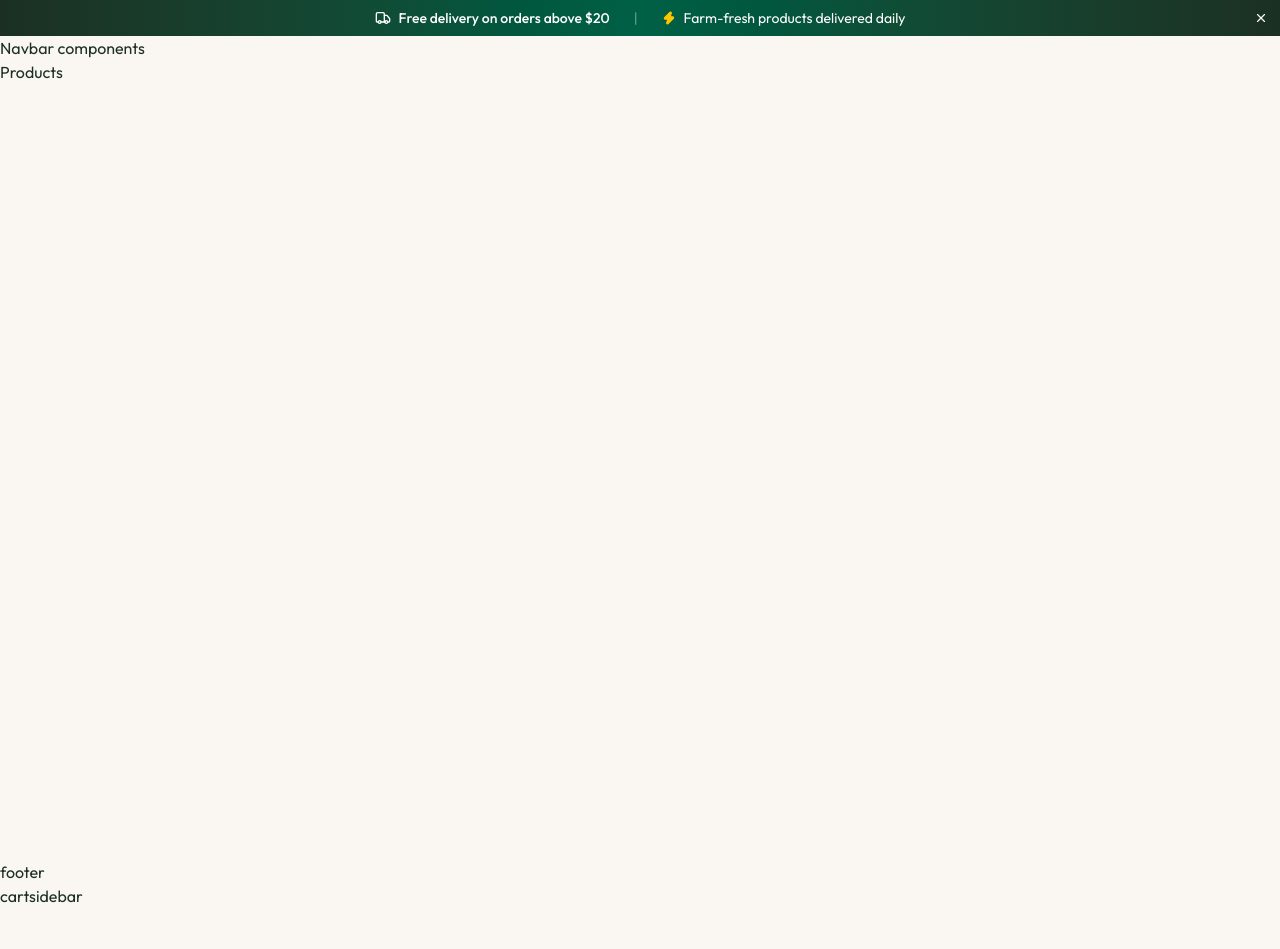
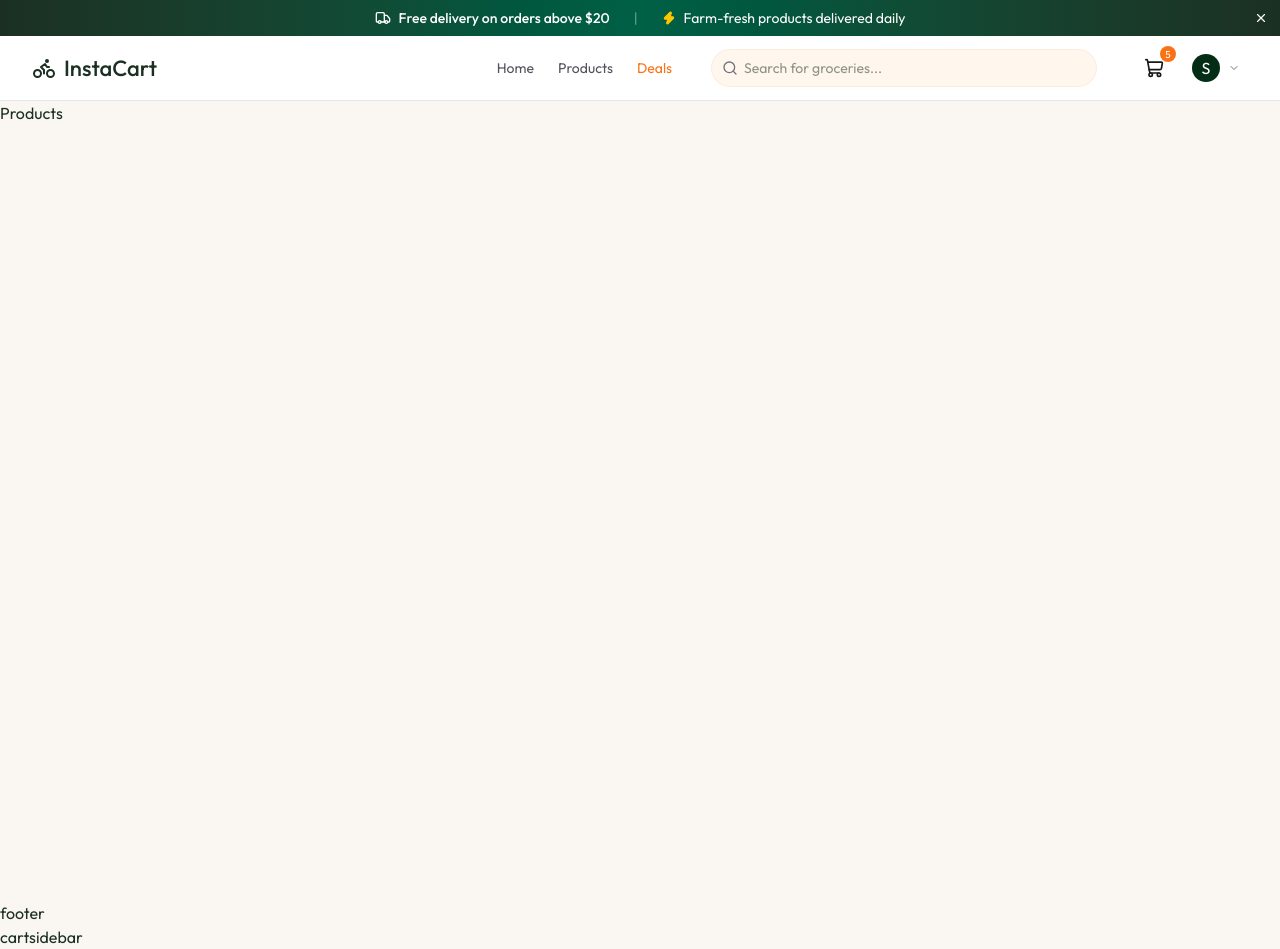
Before and after one commit to SumitSinghRajput-ux/pern-grocery-app, a React (Vite) app in the folder client/: page /products in a window 1280 px wide. Before the commit the page ends 908 px from the top, so only its background shows below. Built offline with nearby package versions, Linux system fonts and the light colour scheme; the HTML template or start-up script is replaced by a standard one.

Commit message:
Added the NavBar for the Home Page

```diff
--- a/client/src/components/Navbar.tsx
+++ b/client/src/components/Navbar.tsx
@@ -1,8 +1,124 @@
+import { ArrowUpRightIcon, BikeIcon, ChevronDownIcon, LogOutIcon, MapPinIcon, MenuIcon, PackageIcon, SearchIcon, ShieldIcon, ShoppingCartIcon, UserIcon, XIcon } from "lucide-react";
+import { useState } from "react";
+import { Link, useNavigate } from "react-router-dom";
 
 
 const Navbar = () => {
+  const user: any = {name: "Sumit Singh Rajput", email: "iamcodynex@gmail.com", isAdmin: true }
+  const { cartCount, setIsCartOpen } = {
+    cartCount: 5,
+    setIsCartOpen: (_data: any) => { }
+  };
+  const [searchQuery, setSearchQuery] = useState("")
+  const [userMenuOpen, setUserMenuOpen] = useState(false)
+  const navigate = useNavigate()
+
+  const handleSearch = (e: React.SubmitEvent)=>{
+    e.preventDefault()
+    if(searchQuery.trim()){
+      navigate(`/search?q=${encodeURIComponent(searchQuery.trim())}`)
+      setSearchQuery("")
+    }
+  }
+
+  const handleLogout = () =>{
+    setUserMenuOpen(false)
+    navigate("/")
+  }
+
   return (
-    <div>Navbar components</div>
+    <nav className="bg-white sticky top-0 z-50 border-b border-app-border">
+      <div className="max-w-7xl mx-auto px-4 sm:px-6 lg:px-8 flex items-center justify-between h-16 gap-4">
+        {/* Logo */}
+        <Link to='/' className="flex items-center gap-2 text-[22px] font-medium shrink-0">
+          <BikeIcon size={24} />InstaCart
+        </Link>
+
+        <div className="w-full flex items-center justify-end gap-4 lg:gap-10">
+          {/* Nav Links - Desktop */}
+          <div className="hidden md:flex items-center gap-6 text-sm text-zinc-600">
+            <Link to='/'>Home</Link>
+            <Link to='/products'>Products</Link>
+            <Link to='/deals' className="text-app-orange">Deals</Link>
+          </div>
+          {/* Search */}
+          <form onSubmit={handleSearch} className="hidden sm:flex flex-1 max-w-sm text-xs sm:text-sm">
+            <div className="relative w-full">
+              <SearchIcon className="absolute left-2.5 top-1/2 -translate-y-1/2 size-4 text-zinc-500" />
+              <input type="text"
+                placeholder="Search for groceries..."
+                value={searchQuery}
+                onChange={(e) => setSearchQuery(e.target.value)}
+                className="w-full pl-8 p-2 bg-orange-50 rounded-full ring ring-app-orange/15 focus:ring-app-orange/30" />
+            </div>
+          </form>
+          {/* Right Actions */}
+          <div className="flex items-center gap-3">
+            {/* Cart */}
+            <button className="relative p-2 rounded-xl" onClick={() => setIsCartOpen(true)}>
+              <ShoppingCartIcon className="size-5 text-zinc-900" />
+              {cartCount > 0 && <span className="absolute -top-1 -right-1 size-4 bg-app-orange text-white text-[10px] rounded-full flex-center">{cartCount}</span>}
+            </button>
+            {/* User */}
+            <div className="relative">
+              {user ? (
+                <button onClick={()=> setUserMenuOpen(!userMenuOpen)} className="flex items-center gap-2 p-2">
+                  <div className="size-7 rounded-full bg-green-950 text-white flex-center">
+                    {user.name.charAt(0).toUpperCase()}
+                  </div>
+                  <ChevronDownIcon className="size-3 text-zinc-500" />
+                </button>
+              )
+                : (
+                  <div className="flex-center gap-2">
+                    <Link to='/login' className="hidden md:flex items-center gap-2 px-4 py-2 text-sm font-medium text-white bg-green-950 rounded-full hover:bg-green-950-light transition-colors">
+                      <UserIcon size={16} /> Sign In
+                    </Link>
+                    {userMenuOpen ? <XIcon className="md:hidden" onClick={() => setUserMenuOpen(!userMenuOpen)} /> : <MenuIcon className="md:hidden" onClick={() => setUserMenuOpen(!userMenuOpen)} />}
+                  </div>
+                )}
+
+              {userMenuOpen && (
+                <>
+                  <div className="fixed inset-0 z-40" onClick={() => setUserMenuOpen(false)} />
+                  <div className="absolute right-0 mt-2.5 w-56 bg-white rounded-xl shadow-lg border border-app-border py-2 z-50 animate-fade-in">
+                    {user && (
+                      <div className="px-4 py-2 border-b border-app-border">
+                        <p className="text-sm font-medium text-zinc-900">{user?.name}</p>
+                        <p className="text-xs text-zinc-500">{user?.email}</p>
+                      </div>
+                    )}
+                    <div onClick={() => setUserMenuOpen(false)}>
+                      {!user && <Link to='/login' className="dropdown-link"><UserIcon size={16} />Sign In</Link>}
+
+                      {user && <Link to='/orders' className="dropdown-link"><PackageIcon size={16} />My Orders</Link>}
+
+                      {user && <Link to='/addresses' className="dropdown-link"><MapPinIcon size={16} />Addresses</Link>}
+
+                      <Link to='/products' className="dropdown-link md:hidden"><ArrowUpRightIcon size={16} />Products</Link>
+
+                      <Link to='/deals' className="dropdown-link md:hidden"><ArrowUpRightIcon size={16} />Deals</Link>
+                      {user?.isAdmin && (
+                        <Link to='/admin/products'
+                          className="dropdown-link"><ShieldIcon className="text-app-orange-dark" size={16} />
+                          <span className="text-app-orange-dark">Admin Panel</span></Link>
+                      )}
+                      {user && (
+                        <div className="border-t border-app-border pt-1">
+                          <button onClick={handleLogout} className="flex items-center gap-3 px-4 py-2.5 text-sm text-app-error hover:bg-red-50 w-full transition-colors">
+                            <LogOutIcon size={16}/> Logout
+                          </button>
+                        </div>
+                      )}
+                    </div>
+                  </div>
+                </>
+              )}
+            </div>
+          </div>
+        </div>
+      </div>
+    </nav>
   )
 }
 
```
